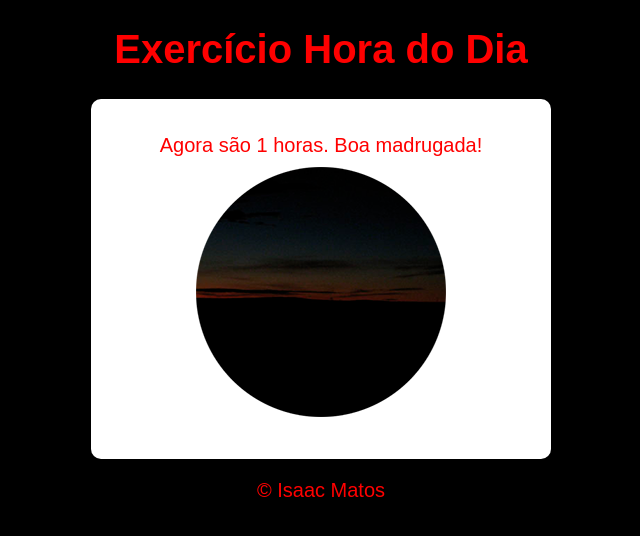
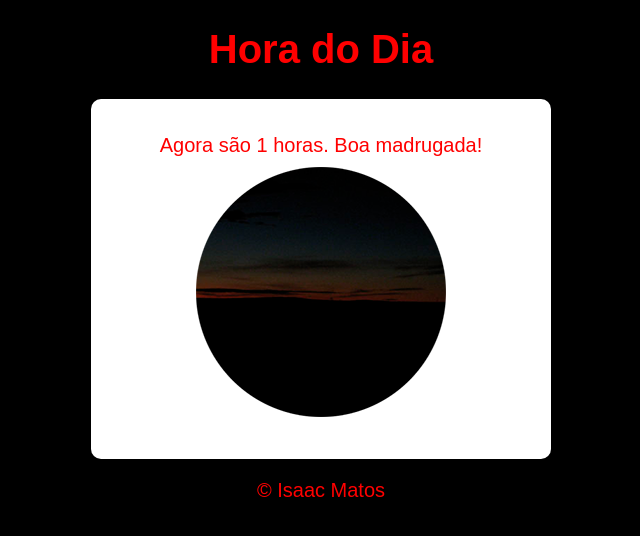
Before and after one commit to isaacmatos97/hora-do-dia, a plain HTML site: page index.html in a window 1280 px wide. Shown: the whole page, without its empty margins (319-959 px from the left). Drawn offline with Linux system fonts and the light colour scheme.

Commit message:
exclusao-exercicio
exclusao do nome exercicio

```diff
--- a/index.html
+++ b/index.html
@@ -3,12 +3,12 @@
 <head>
     <meta charset="UTF-8">
     <meta name="viewport" content="width=device-width, initial-scale=1.0">
-    <title>Exercício Hora do Dia</title>
+    <title>Hora do Dia</title>
     <link rel="stylesheet" href="exercicio1.css">
 </head>
 <body onload="carregar()"> <!-- o atributo "onload" é usado para chamar a função "carregar()" quando o corpo (<body>) do documento HTML é carregado.-->
     <header>
-        <h1>Exercício Hora do Dia</h1>
+        <h1>Hora do Dia</h1>
     </header>
     <section>
         <div id="mensagem">
```
